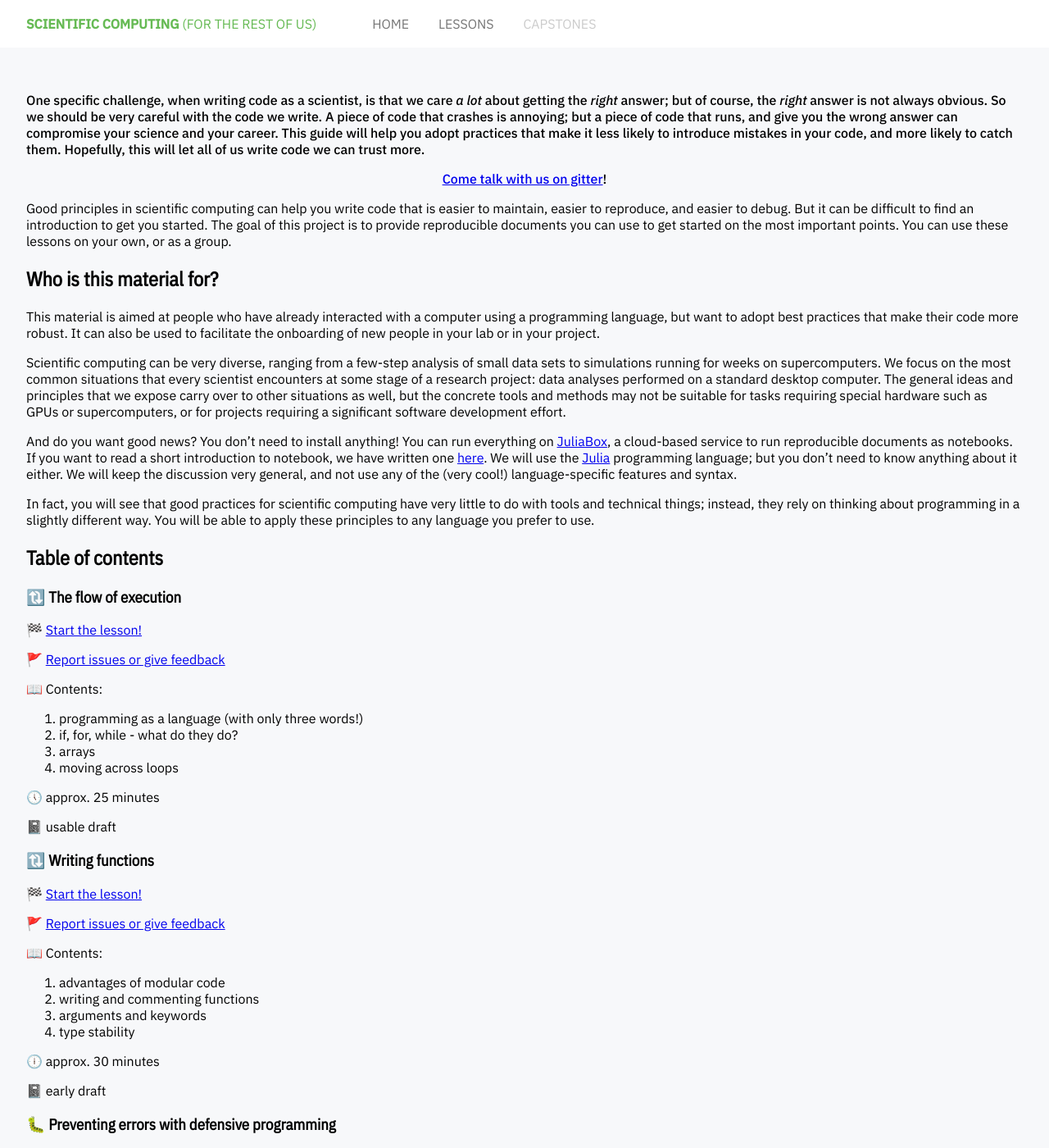
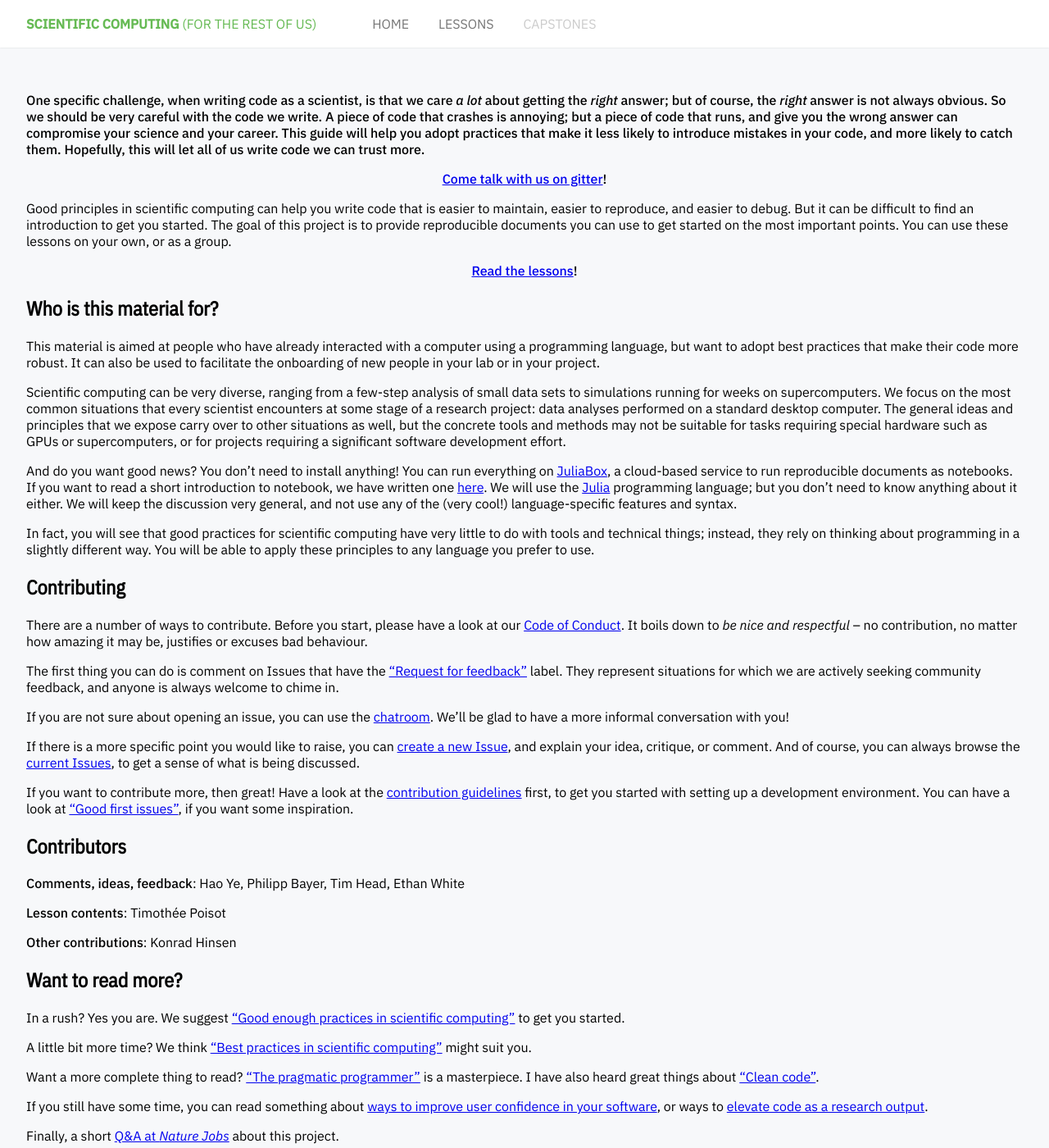
Before and after one commit to tpoisot/ScientificComputingForTheRestOfUs, a Jekyll site: the page built from index.md, in a window 1280 px wide and 1400 px high. Shown: the whole window at 82% size. Built offline with Jekyll 4.4.1, drawn with Linux system fonts in a browser that asks for light colours; some of the changed text lies outside the part shown.

Commit message:
update lessons page

```diff
--- a/index.md
+++ b/index.md
@@ -22,6 +22,10 @@ to maintain, easier to reproduce, and easier to debug. But it can be difficult
 to find an introduction to get you started. The goal of this project is to
 provide reproducible documents you can use to get started on the most important
 points. You can use these lessons on your own, or as a group.
+
+<p align="center">
+  <b><a href="/lessons/" title="Lesson index">Read the lessons</a>!</b>
+</p>
 
 ## Who is this material for?
 
@@ -56,51 +60,6 @@ principles to any language you prefer to use.
 [jlbox]: http://juliabox.com/
 [jl]: http://julialang.org/
 
-## Table of contents
-
-### 🔃 The flow of execution
-
-🏁 [Start the lesson!][l1]
-
-🚩 [Report issues or give feedback][l1issues]
-
-📖 Contents:
-
-1. programming as a language (with only three words!)
-1. if, for, while - what do they do?
-1. arrays
-1. moving across loops
-
-🕔 approx. 25 minutes
-
-📓 usable draft
-
-### 🔃 Writing functions
-
-🏁 [Start the lesson!][l2]
-
-🚩 [Report issues or give feedback][l2issues]
-
-📖 Contents:
-
-1. advantages of modular code
-1. writing and commenting functions
-1. arguments and keywords
-1. type stability
-
-🕕 approx. 30 minutes
-
-📓 early draft
-
-### 🐛 Preventing errors with defensive programming
-
-### 🔨 Debugging our way out of errors we forgot to prevent
-
-[l1issues]: https://github.com/tpoisot/ScientificComputingForTheRestOfUs/issues?q=is%3Aopen+is%3Aissue+label%3Alesson%3A1
-[l1]: lessons/01_flow_of_execution/
-
-[l2issues]: https://github.com/tpoisot/ScientificComputingForTheRestOfUs/issues?q=is%3Aopen+is%3Aissue+label%3Alesson%3A2
-[l2]: lessons/02_writing_functions/
 
 ## Contributing
 
--- a/resources/css/style.scss
+++ b/resources/css/style.scss
@@ -47,6 +47,7 @@ html, body {
 }
 
 .topbar {
+  box-shadow: 0px 0px 2px #d7d8da;
   * {
     display: inline-block;
   }
```
Also changed, not shown: _data/lessons.yaml (+13 -2 lines), _lessons/lessons.md (+9 -14 lines).
